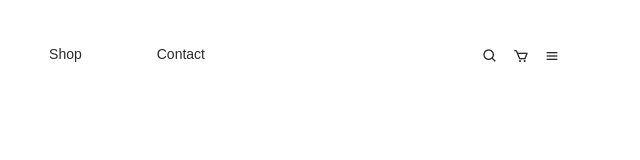
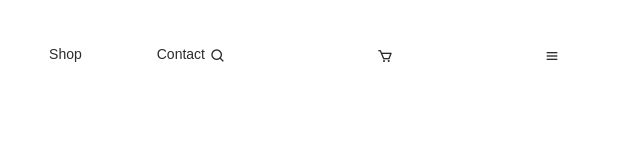
Before and after one commit to riskiarihidayat/J-Shop, a plain HTML site: page index.html in a window 1280 px wide. Shown: the full height of the page, 640-1280 px from the left. Drawn offline with nearby package versions, Linux system fonts and the light colour scheme; a web font is replaced by a local one.

Commit message:
menambahkan ukuran pada navbar extra

```diff
--- a/css/sections/navbar.css
+++ b/css/sections/navbar.css
@@ -38,7 +38,7 @@
   flex: 1;
   display: flex;
   justify-content: flex-end;
-  gap: 15px;
+  gap: 151px;
 }
 
 .navbar__extra {
```
